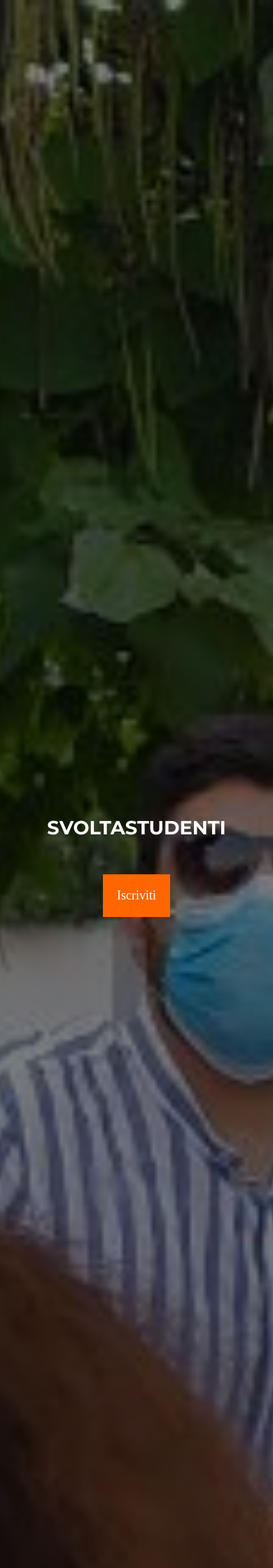
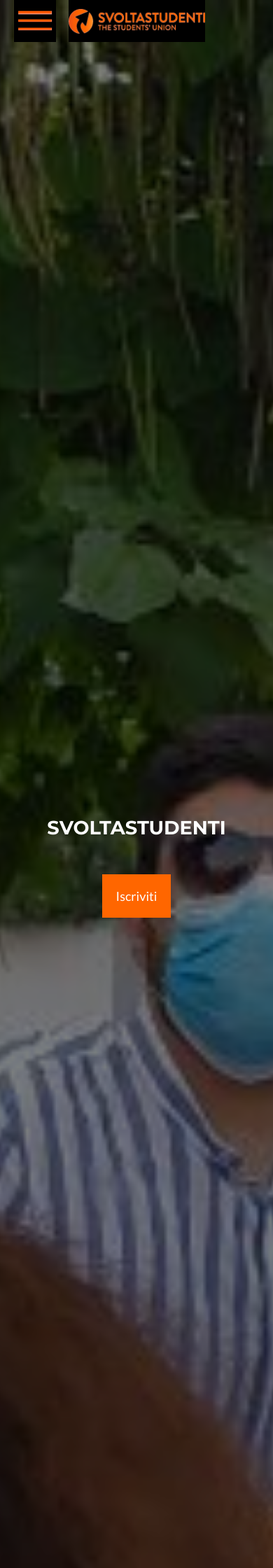
Before and after one commit to francesca-palladino/blog.svoltastudenti.it, a Jekyll site: the page built from index.html, in a window 390 px wide. Shown: the top 2240 px of the page at 70% size. Built offline with Jekyll 4.4.1, drawn with Linux system fonts in a browser that asks for light colours; some of the changed text lies outside the part shown.

Commit message:
index to template

```diff
--- a/_layouts/default.html
+++ b/_layouts/default.html
@@ -1,10 +1,18 @@
 <!doctype html>
-<html ⚡>
+<html {% if page.isAmp == "true" %}⚡{% endif %}>
 
 <head>
   <meta charset="utf-8">
   <link rel="icon" href="/assets/img/favicon.png" type="image/png">
   <link rel="canonical" href="{{ page.url | replace:'index.html','' | prepend: site.baseurl | prepend: site.url }}">
+  {% case page.categpry %}
+    {% when "it" %}
+      <meta http-equiv="content-language" content="it-it">
+    {% when "en" %}
+      <meta http-equiv="content-language" content="en-us">
+    {% else %}
+      <!-- Hopefully Google will detect our lang automagically ;) -->
+  {% endcase %}
   {% if page.translations.it  %}
   <link rel="alternate" hreflang="en" href="{{site.url}}/it/{{page.translations.it | slugify}}" />
   {% endif %}
@@ -65,6 +73,7 @@
   <title>
     {{ page.title }} | Svoltastudenti
   </title>
+  {% if page.isAmp == "true" %}
     <style amp-boilerplate>
       body {
         -webkit-animation: -amp-start 8s steps(1, end) 0s 1 normal both;
@@ -134,7 +143,7 @@
     </noscript>
     <script async src="https://cdn.ampproject.org/v0.js"></script>
     <script async custom-element="amp-consent" src="https://cdn.ampproject.org/v0/amp-consent-latest.js"></script>
-
+  {% endif %}
   <style amp-custom>
     html,
     body {
@@ -144,6 +153,10 @@
       height: 100%;
       width: 100%;
       position: relative;
+    }
+
+		* {
+			box-sizing: border-box;
 		}
 
     #header {
@@ -520,6 +533,7 @@
       background-image: url("../assets/img/home1.jpeg");
     } */
   </style>
+  <link href="https://fonts.googleapis.com/css2?family=Montserrat:wght@700&display=swap" rel="stylesheet">
   <link href="https://fonts.googleapis.com/css2?family=Lato:ital,wght@0,400;0,700;1,400&display=swap" rel="stylesheet">
 </head>
 
--- a/index.html
+++ b/index.html
@@ -1,22 +1,8 @@
-<!DOCTYPE html>
-<html>
-
-<head>
-	<title></title>
+---
+layout: default
+---
 <style>
-		@import url('https://fonts.googleapis.com/css2?family=Montserrat:wght@700&display=swap');
-
-		* {
-			box-sizing: border-box;
-		}
-
-		html,
-		body {
-			padding: 0;
-			margin: 0;
-		}
-
-		#content {
+	#vscroll-content {
 		scroll-behavior: smooth;
 		position: fixed;
 		height: 100vh;
@@ -29,7 +15,7 @@
 		scroll-snap-type: y mandatory;
 	}
 
-		#content section {
+	#vscroll-content section {
 		padding: 1rem;
 		height: 100vh;
 		scroll-snap-align: start;
@@ -40,7 +26,7 @@
 		align-items: center;
 	}
 
-		#content section .title {
+	#vscroll-content section .title {
 		z-index: 3;
 		color: white;
 		font-size: 5vw;
@@ -50,12 +36,12 @@
 		transition: all 1s;
 	}
 
-		#content section .title.animActive {
+	#vscroll-content section .title.animActive {
 		opacity: 1;
 		transform: translateY(-100px);
 	}
 
-		#content section .btn {
+	#vscroll-content section .btn {
 		z-index: 3;
 		color: white;
 		font-size: large;
@@ -67,12 +53,12 @@
 		transition-delay: 0.5s;
 	}
 
-		#content section .btn.animActive {
+	#vscroll-content section .btn.animActive {
 		opacity: 1;
 		transform: translateY(-100px);
 	}
 
-		#content section .overlay {
+	#vscroll-content section .overlay {
 		left: 0;
 		top: 0;
 		height: 100vh;
@@ -86,14 +72,11 @@
 	}
 
 	.backgroundImage {
-			background-origin: padding-box;
-			background-position: center;
-			background-repeat: no-repeat;
 		background-size: cover;
 		background-color: black;
 	}
 
-		#bar {
+	#vscroll-bar {
 		position: fixed;
 		right: 0;
 		top: 0;
@@ -105,15 +88,15 @@
 		justify-content: right;
 	}
 
-		#bar ul {
+	#vscroll-bar ul {
 		padding-left: 0px;
 	}
 
-		#bar ul li {
+	#vscroll-bar ul li {
 		list-style-type: none;
 	}
 
-		#bar ul li a {
+	#vscroll-bar ul li a {
 		display: block;
 		width: 12px;
 		height: 12px;
@@ -124,25 +107,22 @@
 		transition: all 0.5s;
 	}
 
-		#bar ul li a.animActive {
+	#vscroll-bar ul li a.animActive {
 		transform: scale(1.5);
 		opacity: 1;
 	}
 
-		#bar ul li a:hover {
+	#vscroll-bar ul li a:hover {
 		transform: scale(1.5);
 	}
 
 	@media only screen and (max-width: 800px) {
-			#content section .title {
+		#vscroll-content section .title {
 			font-size: 7vw;
 		}
 	}
 </style>
-</head>
-
-<body>
-	<div id="content">
+<div id="vscroll-content">
 	<a name="homepage"></a>
 	<section class="backgroundImage animTrigger" style="background-image: url(assets/img/home1.jpeg)"
 		data-animId="slide1">
@@ -186,7 +166,7 @@
 			<div class="btn" data-animTarget="slide6">Iscriviti</div>
 	</section>
 </div>
-	<div id="bar">
+<div id="vscroll-bar">
 	<ul>
 		<li>
 			<a href="#homepage" class="bullet" data-animTarget="slide1"></a>
@@ -243,6 +223,3 @@
 		observer.observe(item);
 	})
 </script>
-</body>
-
-</html>
```
Lines whose indentation alone changed are shown as unchanged.
